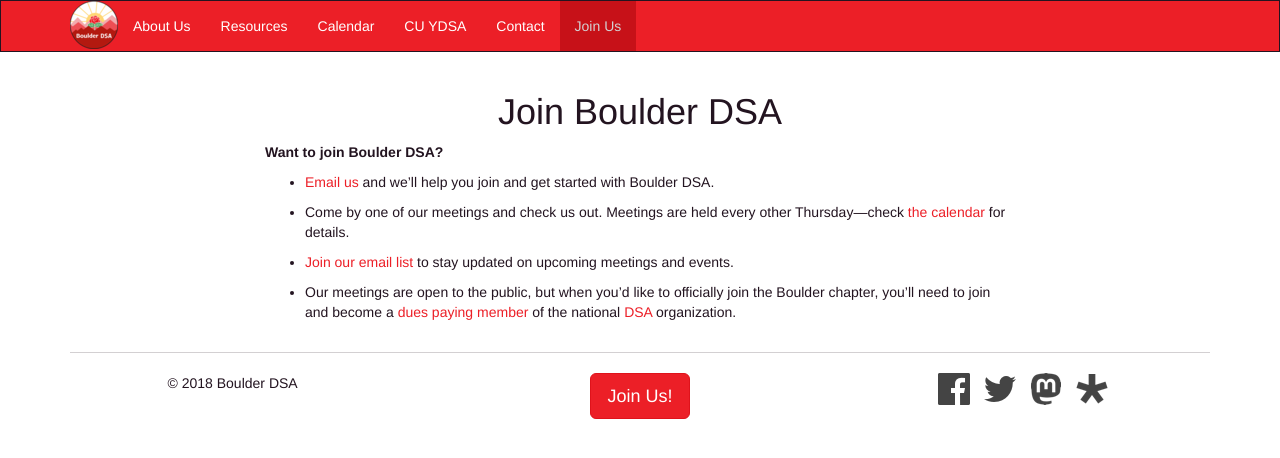
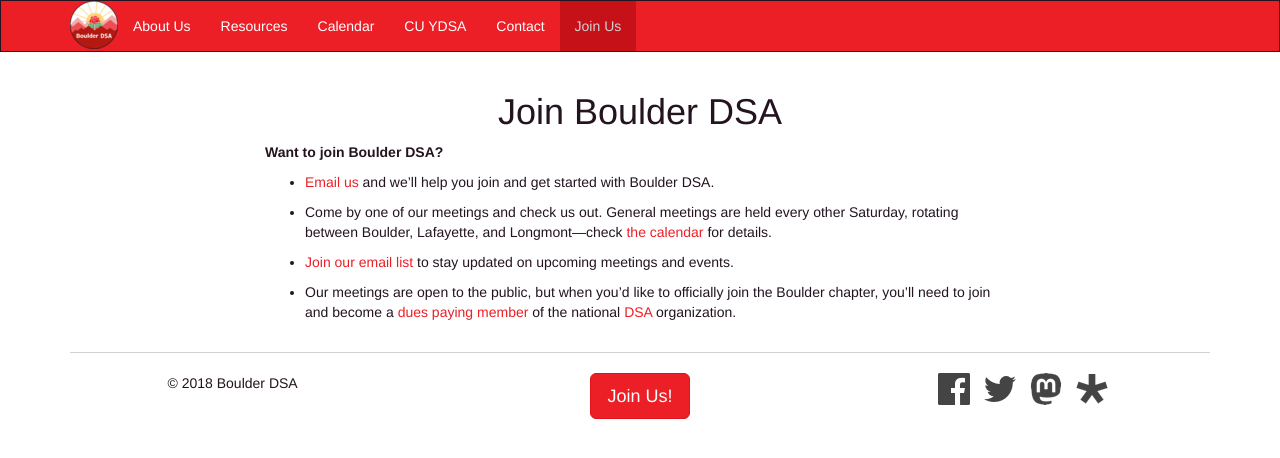
Before and after one commit to boulderdsa/boulderdsa.github.io, a Jekyll site: the page built from join.md, in a window 1280 px wide. Shown: the top 458 px of the page. Built offline with Jekyll 4.4.1, drawn with Linux system fonts in a browser that asks for light colours.

Commit message:
Meetings are no longer on Thursdays.

```diff
--- a/join.md
+++ b/join.md
@@ -6,7 +6,7 @@ title: Join Boulder DSA
 
 * [Email us][email-welcome] and we'll help you join and get started with Boulder DSA.
 
-* Come by one of our meetings and check us out.  Meetings are held every other Thursday---check [the calendar]({% link calendar.md %}) for details.
+* Come by one of our meetings and check us out.  General meetings are held every other Saturday, rotating between Boulder, Lafayette, and Longmont---check [the calendar]({% link calendar.md %}) for details.
 
 * [Join our email list][mailing-list-signup] to stay updated on upcoming meetings and events.
 
```
Also changed, not shown: contact.md (+1 -1 lines).
